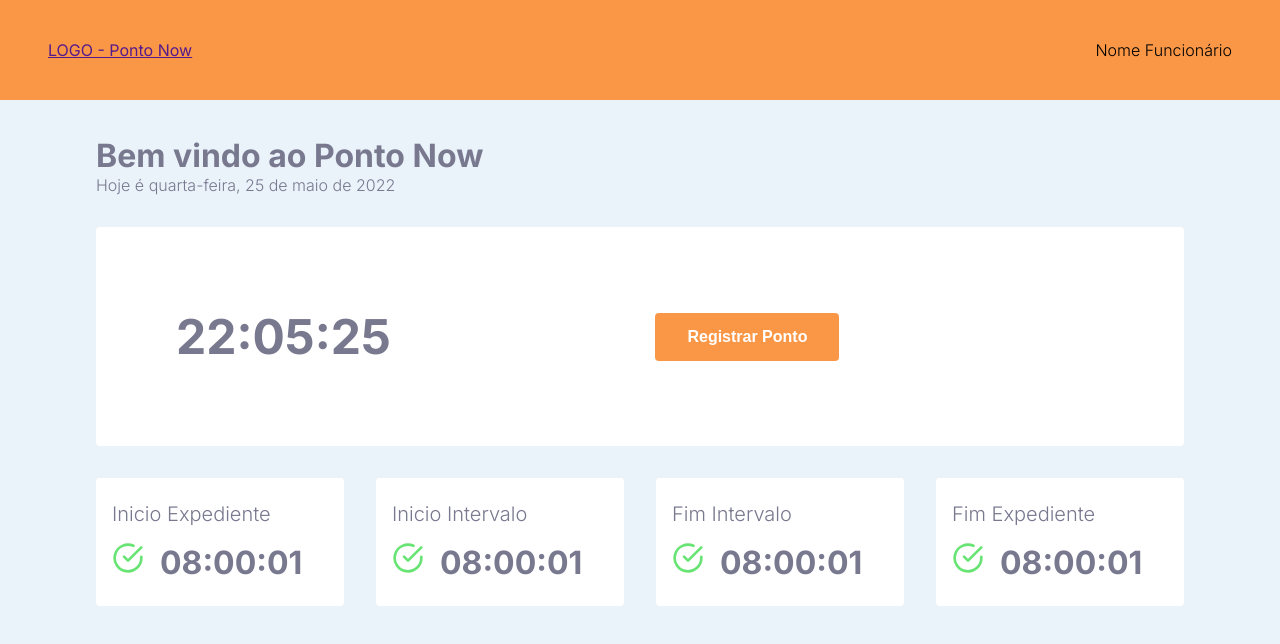
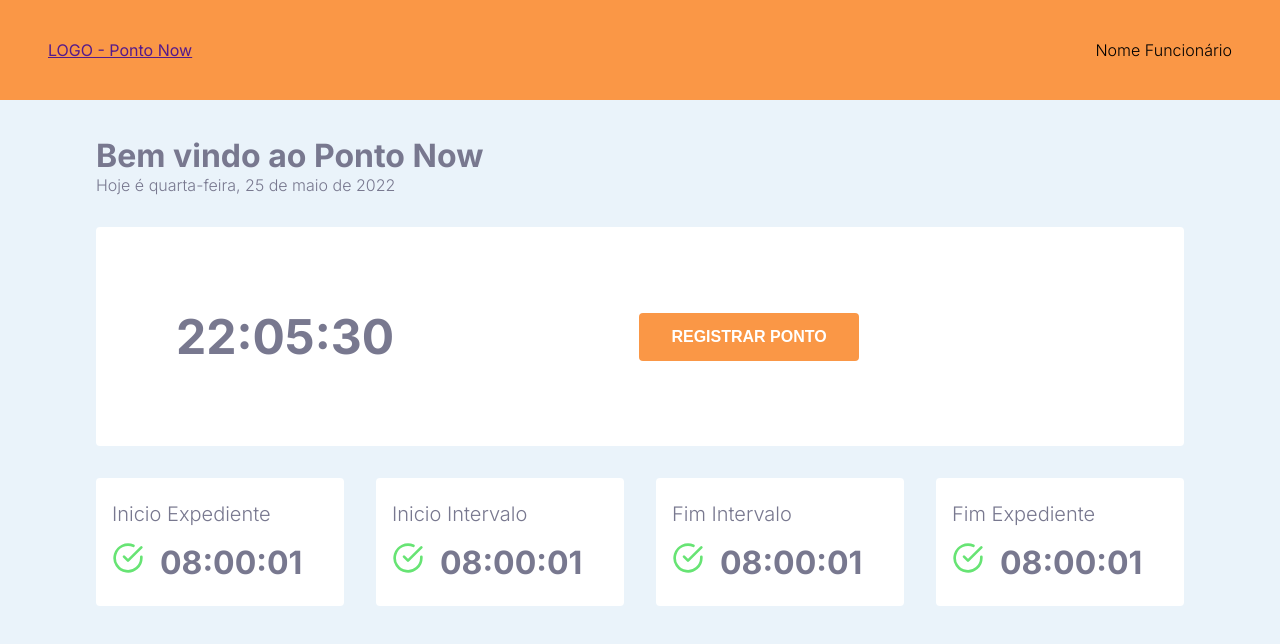
Before and after one commit to jorgelucasalima/pontonow, a React (Create React App) app: page /batidaponto in a window 1280 px wide. Shown: the top 644 px of the page. Built offline with nearby package versions, Linux system fonts and the light colour scheme.

Commit message:
correção para que a hora seja atualizada a cada segundo

```diff
--- a/src/components/BodyPonto/index.jsx
+++ b/src/components/BodyPonto/index.jsx
@@ -6,8 +6,11 @@ import { useState } from 'react';
 
 export function BodyPonto(props) {
 
+  //estados
   const [isModalBatidaPontoOpen, setIsModalBatidaPontoOpen] = useState(false);
+  const [dataAtual, setDataAtual] = useState(new Date());
 
+  //funções
   function abrirModalBatidaPonto() {
     setIsModalBatidaPontoOpen(true);
   }
@@ -16,11 +19,10 @@ export function BodyPonto(props) {
     setIsModalBatidaPontoOpen(false);
   }
 
-  //hora e dia atual
-  const dataAtual = new Date();
-
-
-
+  //ficar atualizando a dataAtual a cada 1 segundo
+  setTimeout(()=>{
+    setDataAtual(new Date());
+  }, 1000);
 
   return(
     <Container>
@@ -32,7 +34,7 @@ export function BodyPonto(props) {
 
       <ContentBatida>
         <h1>{ (new Intl.DateTimeFormat('pt-BR', { hour: 'numeric', minute:'numeric', second:'numeric' }).format(dataAtual)) }</h1>
-        <button onClick={abrirModalBatidaPonto}>Registrar Ponto</button>
+        <button onClick={abrirModalBatidaPonto}>REGISTRAR PONTO</button>
         <a href=""></a>
       </ContentBatida>
 
```
